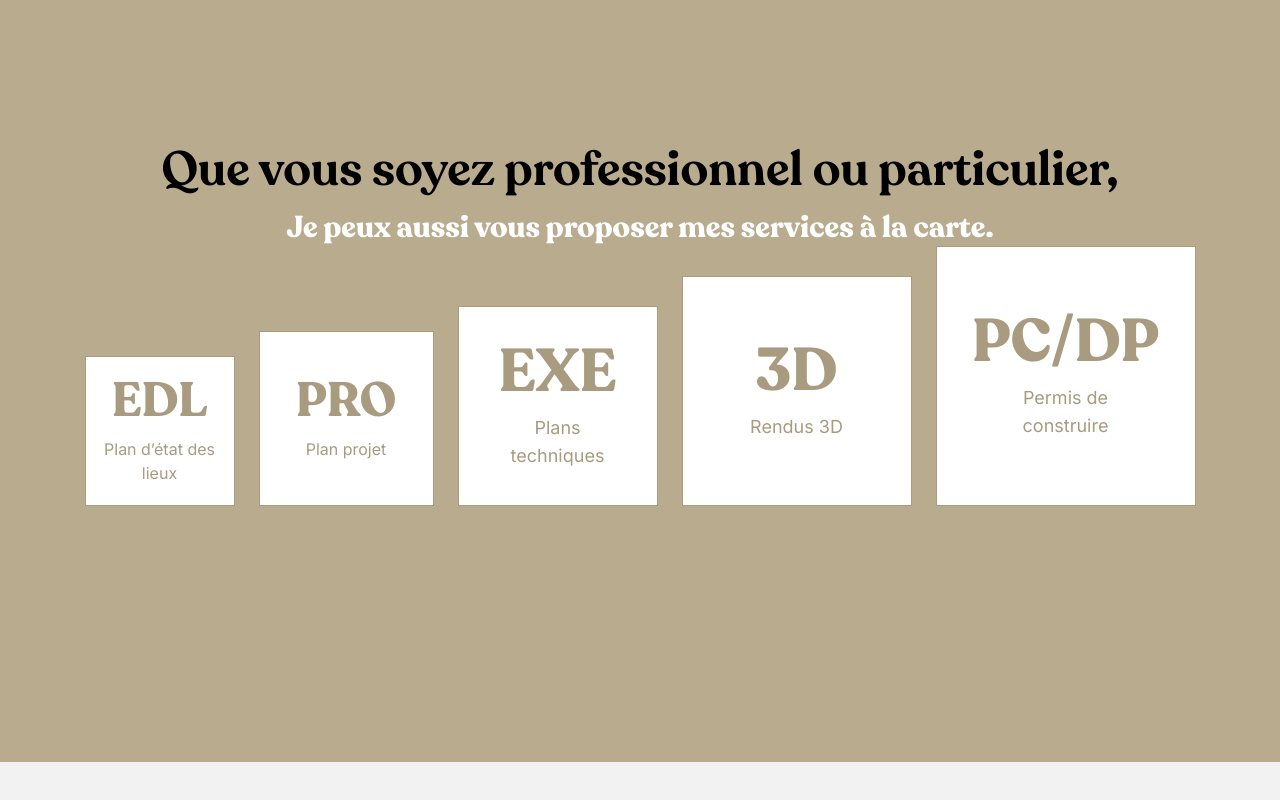
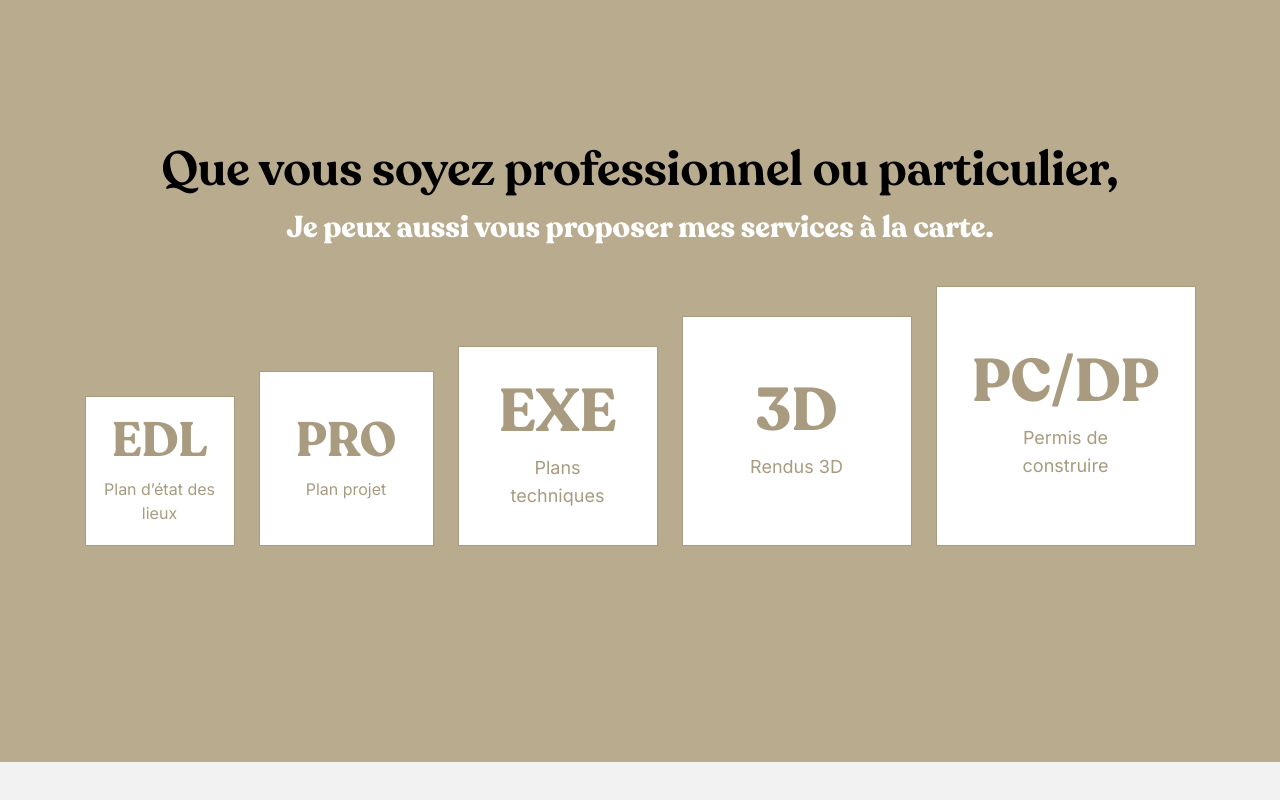
Before and after one commit to Gasyh3/berengier-architecture, a Next.js app: page / in a window 1280 px wide. Shown: the part 5594-6394 px from the top of the page. Built offline with nearby package versions, Linux system fonts and the light colour scheme.

Commit message:
Fix bug visu

```diff
--- a/components/ServicesAlaCarte.tsx
+++ b/components/ServicesAlaCarte.tsx
@@ -46,7 +46,7 @@ export default function ServicesAlaCarte() {
           </div>
         </div>
 
-        <div className="mt-10 flex justify-center pb-5 lg:mt-0 lg:flex-1 lg:items-center lg:justify-center">
+        <div className="mt-10 flex justify-center pb-5 lg:mt-0 lg:flex-1 lg:pt-10 lg:items-center lg:justify-center">
           <div className="flex w-full flex-col items-center gap-6 lg:max-w-6xl lg:flex-row lg:items-end lg:justify-center lg:gap-6">
             {cards.map((card) => {
               const isSmall = card.variant === "small";
```
